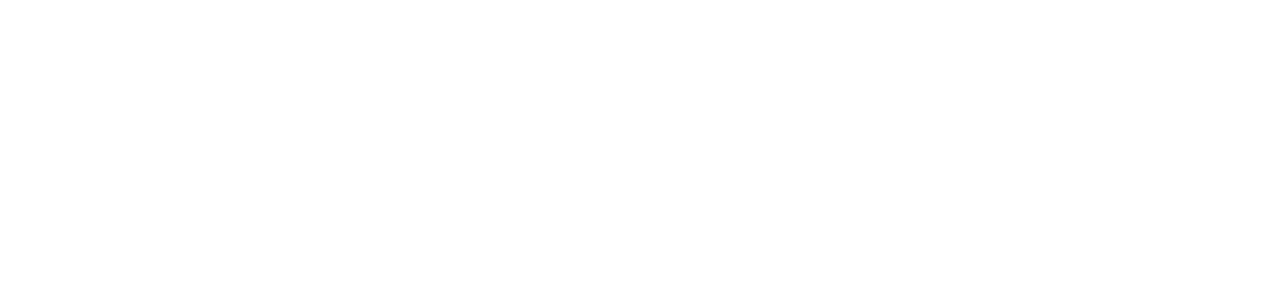
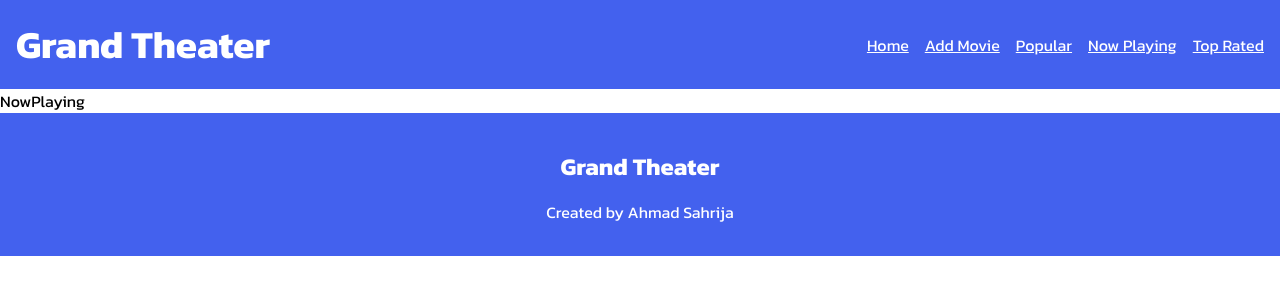
Before and after one commit to Sahrija/Frontend-2024, a React (Vite) app in the folder movie-app/: page /movies/now-playing in a window 1280 px wide. Before the commit this address had no page. Shown: the top 300 px of the page. Built offline with nearby package versions, Linux system fonts and the light colour scheme.

Commit message:
feat: movies pages routes

```diff
--- a/movie-app/src/App.jsx
+++ b/movie-app/src/App.jsx
@@ -1,7 +1,12 @@
 import { BrowserRouter, Routes, Route } from 'react-router-dom'
 import Home from "./pages/Home";
+import Layout from './layouts/Layout';
+
+// pages
 import Create from "./pages/movies/Create";
-import Layout from './layouts/Layout';
+import Popular from './pages/movies/Popular';
+import NowPlaying from './pages/movies/NowPlaying';
+import TopRated from './pages/movies/TopRated';
 
 function App() {
   return (
@@ -9,7 +14,13 @@
       <Routes>
         <Route path='/' element={<Layout />}>
           <Route index element={<Home />} />
-          <Route path='create' element={<Create />} />
+          <Route path='movies' >
+            <Route index element={<Home />} />
+            <Route path='create' element={<Create />}></Route>
+            <Route path='popular' element={<Popular />}></Route>
+            <Route path='now-playing' element={<NowPlaying />}></Route>
+            <Route path='top-rated' element={<TopRated />}></Route>
+          </Route>
         </Route>
       </Routes>
     </BrowserRouter>
--- a/movie-app/src/components/CreateMovieForm/CreateMovieForm.module.css
+++ b/movie-app/src/components/CreateMovieForm/CreateMovieForm.module.css
@@ -73,23 +73,11 @@
     cursor: url(/cursor-plus.svg), auto;
 }
 
-.form__image_preview{
+.form__image_preview {
     width: 100%;
     height: 100%;
     object-fit: cover;
 }
-
-
-/* medium screen */
-@media (min-width: 768px) {
-    .form {
-        display: flex;
-        gap: 30px;
-    }
-}
-
-/* large screen */
-@media (min-width: 992px) {}
 
 .form__button {
     background-color: #4361ee;
@@ -106,3 +94,14 @@
     outline: 2px solid #4361ee;
     outline-offset: 3px;
 }
+
+/* medium screen */
+@media (min-width: 768px) {
+    .form {
+        display: flex;
+        gap: 30px;
+    }
+}
+
+/* large screen */
+@media (min-width: 992px) {}
--- a/movie-app/src/components/Navbar/Navbar.jsx
+++ b/movie-app/src/components/Navbar/Navbar.jsx
@@ -11,10 +11,10 @@
         <div>
           <ul className={styles.navbar__list}>
             <li className={styles.navbar__item}><Link to={"/"}>Home</Link></li>
-            <li className={styles.navbar__item}><Link to={"/create"}>Add Movie</Link></li>
-            <li className={styles.navbar__item}>Popular</li>
-            <li className={styles.navbar__item}>Now Playing</li>
-            <li className={styles.navbar__item}>Top Rated</li>
+            <li className={styles.navbar__item}><Link to={"/movies/create"}>Add Movie</Link></li>
+            <li className={styles.navbar__item}><Link to={'/movies/popular'}>Popular</Link></li>
+            <li className={styles.navbar__item}><Link to={'/movies/now-playing'}>Now Playing</Link></li>
+            <li className={styles.navbar__item}><Link to={'/movies/top-rated'}>Top Rated</Link></li>
           </ul>
         </div>
       </nav>
--- /dev/null
+++ b/movie-app/src/pages/movies/NowPlaying.jsx
@@ -0,0 +1,7 @@
+export default function NowPlaying () {
+  return (
+    <div className=''>
+      NowPlaying
+    </div>
+  )
+}
--- /dev/null
+++ b/movie-app/src/pages/movies/Popular.jsx
@@ -0,0 +1,7 @@
+export default function Popular () {
+  return (
+    <div className=''>
+      Popular
+    </div>
+  )
+}
--- /dev/null
+++ b/movie-app/src/pages/movies/TopRated.jsx
@@ -0,0 +1,7 @@
+export default function TopRated () {
+  return (
+    <div className=''>
+      TopRated
+    </div>
+  )
+}
```
Also changed, not shown: movie-app/utils/constants/data.js (+8 -0 lines).
